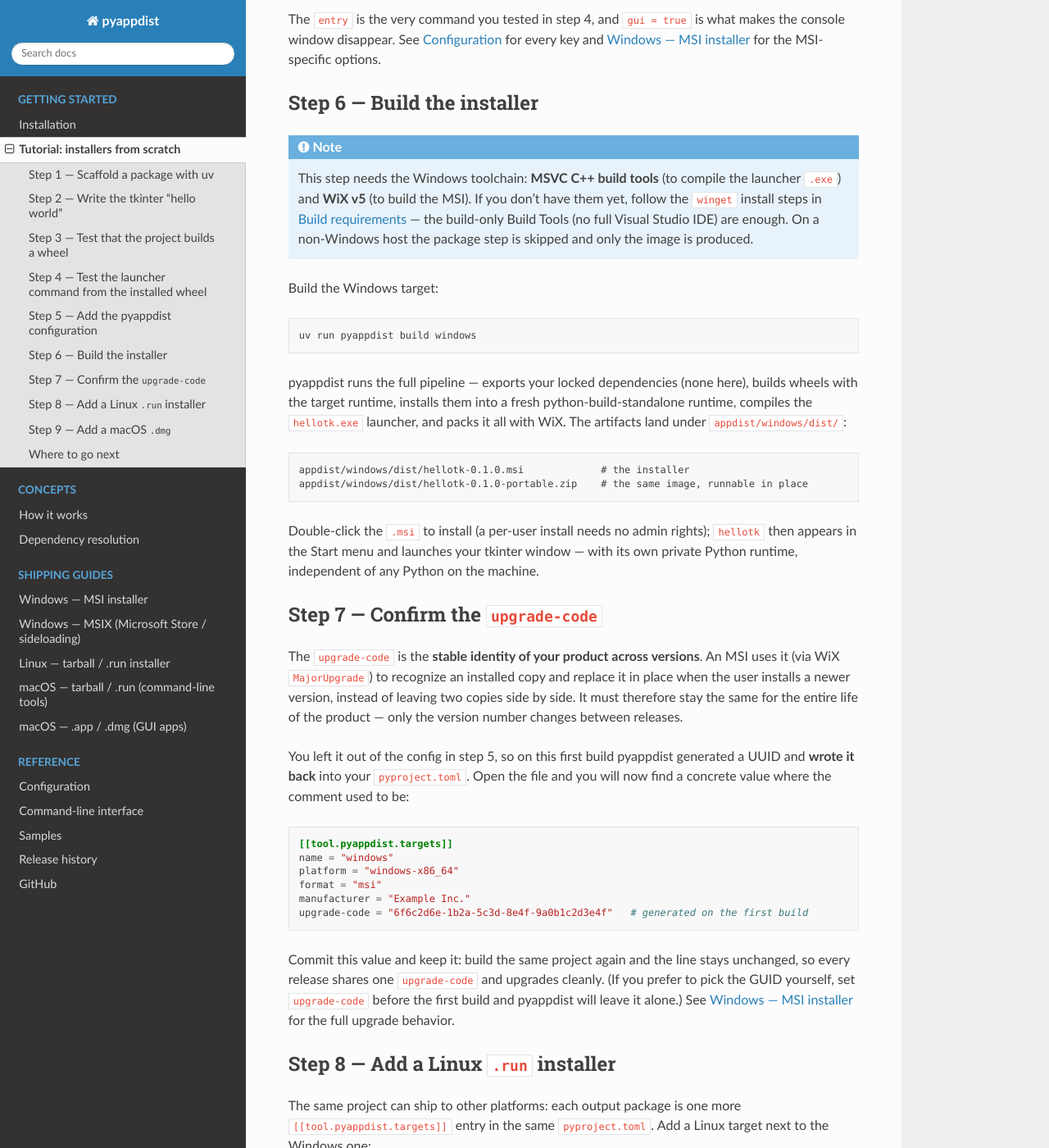
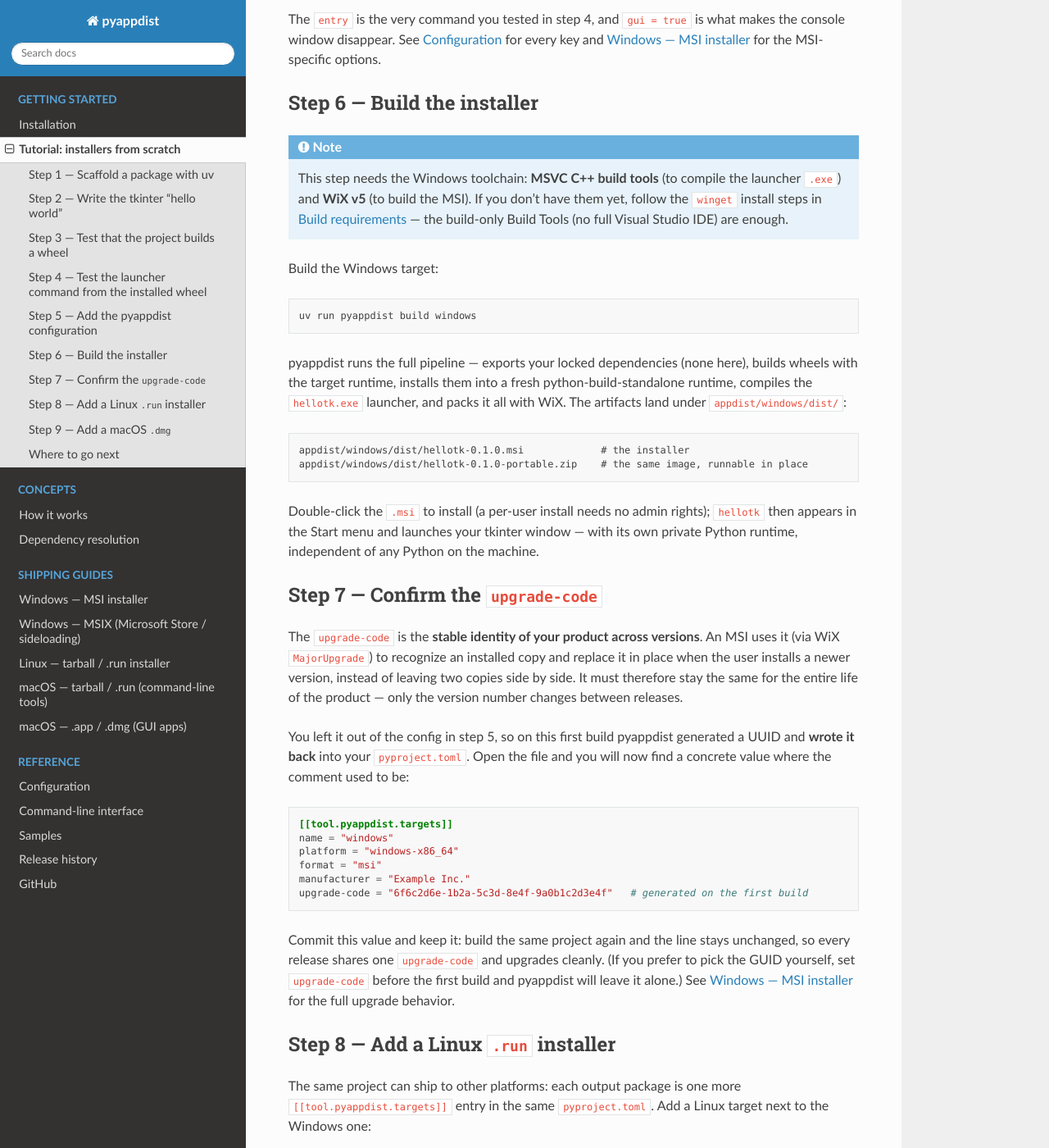
Before and after one commit to atsuoishimoto/pyappdist, a Sphinx documentation site: the page built from docs/tutorial.rst, in a window 1280 px wide and 1400 px high, scrolled down 3267 px. Shown: the whole window at 82% size. Built offline with Sphinx 7.4.7 and the Read the Docs theme 3.1.0, drawn with Linux system fonts in a browser that asks for light colours; some of the changed text lies outside the part shown.

Commit message:
docs: remove host-mismatch skip notes from all format pages

```diff
--- a/docs/installation.rst
+++ b/docs/installation.rst
@@ -30,8 +30,7 @@
   beyond pip and the chosen compressor (the launchers are shell wrappers).
 * :doc:`macapp / dmg <platforms/macos-app>` — the Xcode command-line tools.
 
-Each format is built on its own OS. When a format's OS doesn't match the build
-host, the package step is skipped and only the image is produced.
+Each format is built on its own OS.
 
 Package manager (for dependency pinning)
 ----------------------------------------
--- a/docs/platforms/linux.rst
+++ b/docs/platforms/linux.rst
@@ -37,8 +37,7 @@
 ------------------
 
 None beyond pip and the chosen compressor — Linux launchers are relocatable shell
-wrappers, so there is no MSVC/WiX toolchain. Build on Linux; on a non-Linux host the
-step is skipped (the image is still built).
+wrappers, so there is no MSVC/WiX toolchain. Build on Linux.
 
 Install behavior
 ----------------
--- a/docs/platforms/macos-app.rst
+++ b/docs/platforms/macos-app.rst
@@ -16,8 +16,7 @@
 
 Both are **code-signed**; with a Developer ID identity they are also **notarized and
 stapled** (see :ref:`macos-signing` below). Build on macOS — an Apple Silicon host for
-``macos-aarch64``, an Intel host for ``macos-x86_64``. On a non-macOS host the step is
-skipped (the image is still built).
+``macos-aarch64``, an Intel host for ``macos-x86_64``.
 
 The bundle layout is the real install tree, unchanged: the python-build-standalone
 runtime with your app pip-installed lands in ``Contents/Resources/python``, and a tiny
--- a/docs/platforms/macos-run.rst
+++ b/docs/platforms/macos-run.rst
@@ -38,8 +38,7 @@
 ------------------
 
 None beyond pip and the chosen compressor — macOS launchers are relocatable shell
-wrappers (no MSVC/WiX). Build on macOS; on a non-macOS host the step is skipped (the
-image is still built).
+wrappers (no MSVC/WiX). Build on macOS.
 
 Install behavior
 ----------------
--- a/docs/platforms/windows-msix.rst
+++ b/docs/platforms/windows-msix.rst
@@ -53,8 +53,7 @@
 * **makeappx** (Windows SDK) — located automatically, or set ``PYAPPDIST_MAKEAPPX``
   to its path.
 
-No WiX is needed. On a non-Windows host the MSIX step is skipped (the image is
-still built).
+No WiX is needed.
 
 Signing and install
 -------------------
--- a/docs/tutorial.rst
+++ b/docs/tutorial.rst
@@ -174,8 +174,7 @@
    the launcher ``.exe``) and **WiX v5** (to build the MSI). If you don't have
    them yet, follow the ``winget`` install steps in
    :ref:`Build requirements <platforms/windows-msi:Build requirements>` — the
-   build-only Build Tools (no full Visual Studio IDE) are enough. On a
-   non-Windows host the package step is skipped and only the image is produced.
+   build-only Build Tools (no full Visual Studio IDE) are enough.
 
 Build the Windows target:
 
@@ -240,8 +239,7 @@
    format = "linux"
 
 No toolchain is needed this time — Linux launchers are relocatable shell
-wrappers, so no compiler and no WiX are involved. Build it **on Linux** (on
-another OS the package step is skipped):
+wrappers, so no compiler and no WiX are involved. Build it **on Linux**:
 
 .. code-block:: bash
 
```
